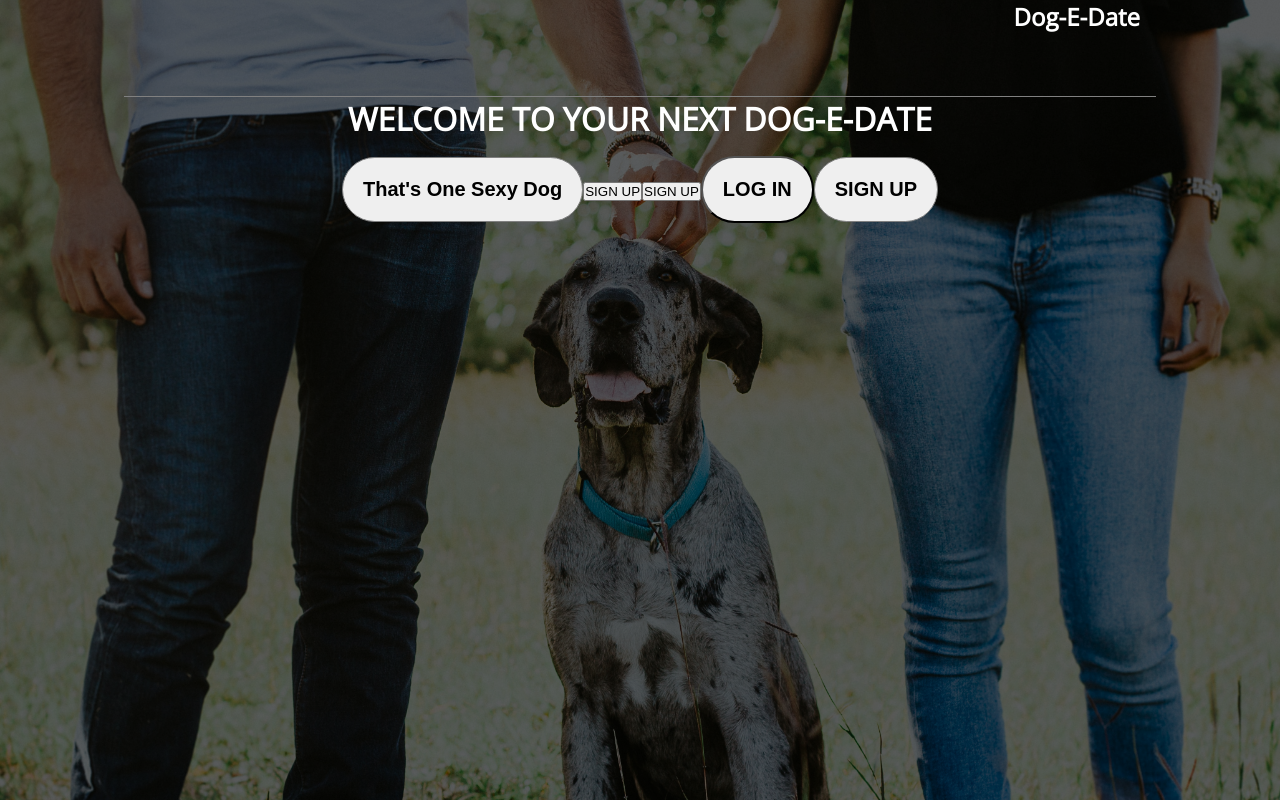
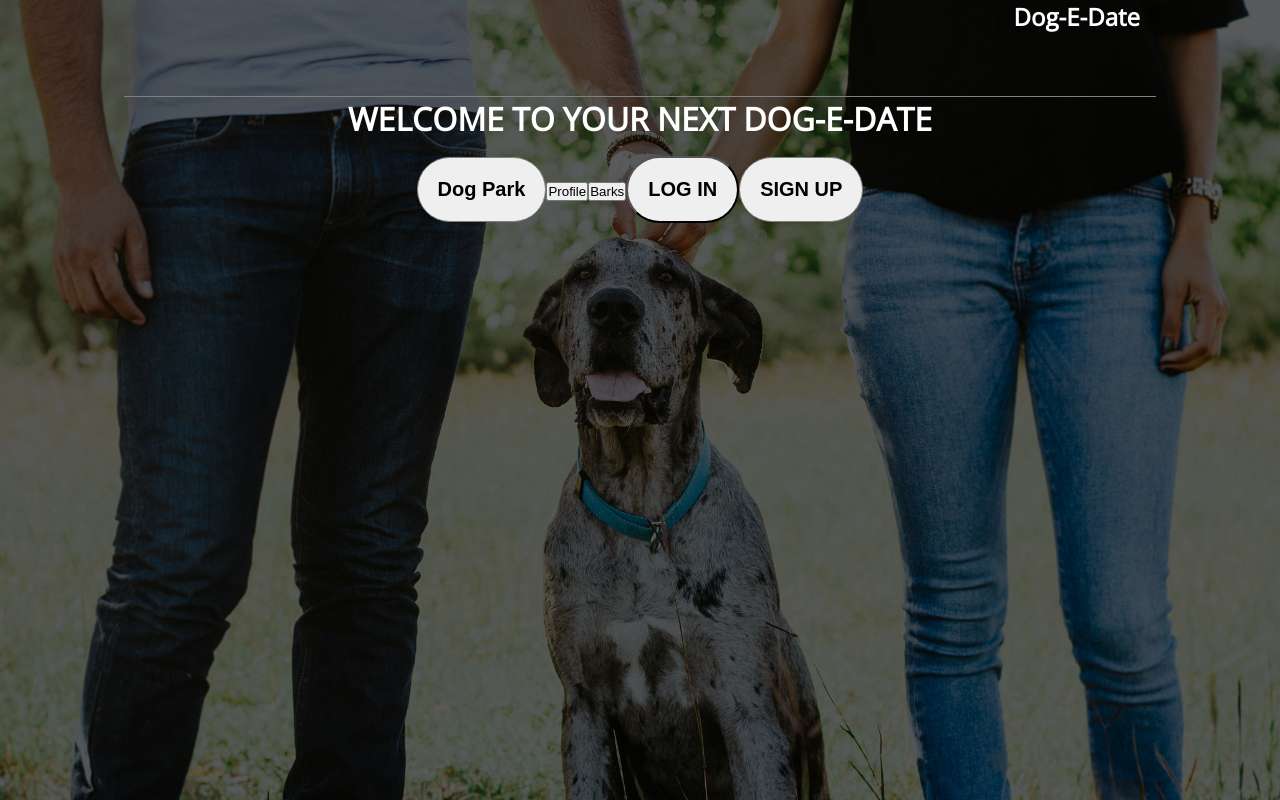
Before and after one commit to secondaryfun/dog-e-date-web, a React (Create React App) app in the folder dog-e-date-app/: page / in a window 1280 px wide. Built offline with nearby package versions, Linux system fonts and the light colour scheme; no server answers.

Commit message:
link names corrected.

```diff
--- a/dog-e-date-app/src/App.js
+++ b/dog-e-date-app/src/App.js
@@ -50,14 +50,14 @@ class App extends Component {
             <h1>WELCOME TO YOUR NEXT DOG-E-DATE</h1>
             <div className="button-container">
               <Link to={"/dog-park/"} style={this.state.linkStyle} >
-                <button className="SignUp">That's One Sexy Dog</button>
+                <button className="SignUp">Dog Park</button>
               </Link>
 
               <Link to={"/kennel/"} style={this.state.linkStyle} >
-                <button className="Profile Page">SIGN UP</button>
+                <button className="Profile Page">Profile</button>
               </Link>
               <Link to={"/barks/"} style={this.state.linkStyle} >
-                <button className="barks Page">SIGN UP</button>
+                <button className="barks Page">Barks</button>
               </Link>
               <Link to={"/login/"} style={this.state.linkStyle} >
                 <button className="Login">LOG IN</button>
```
